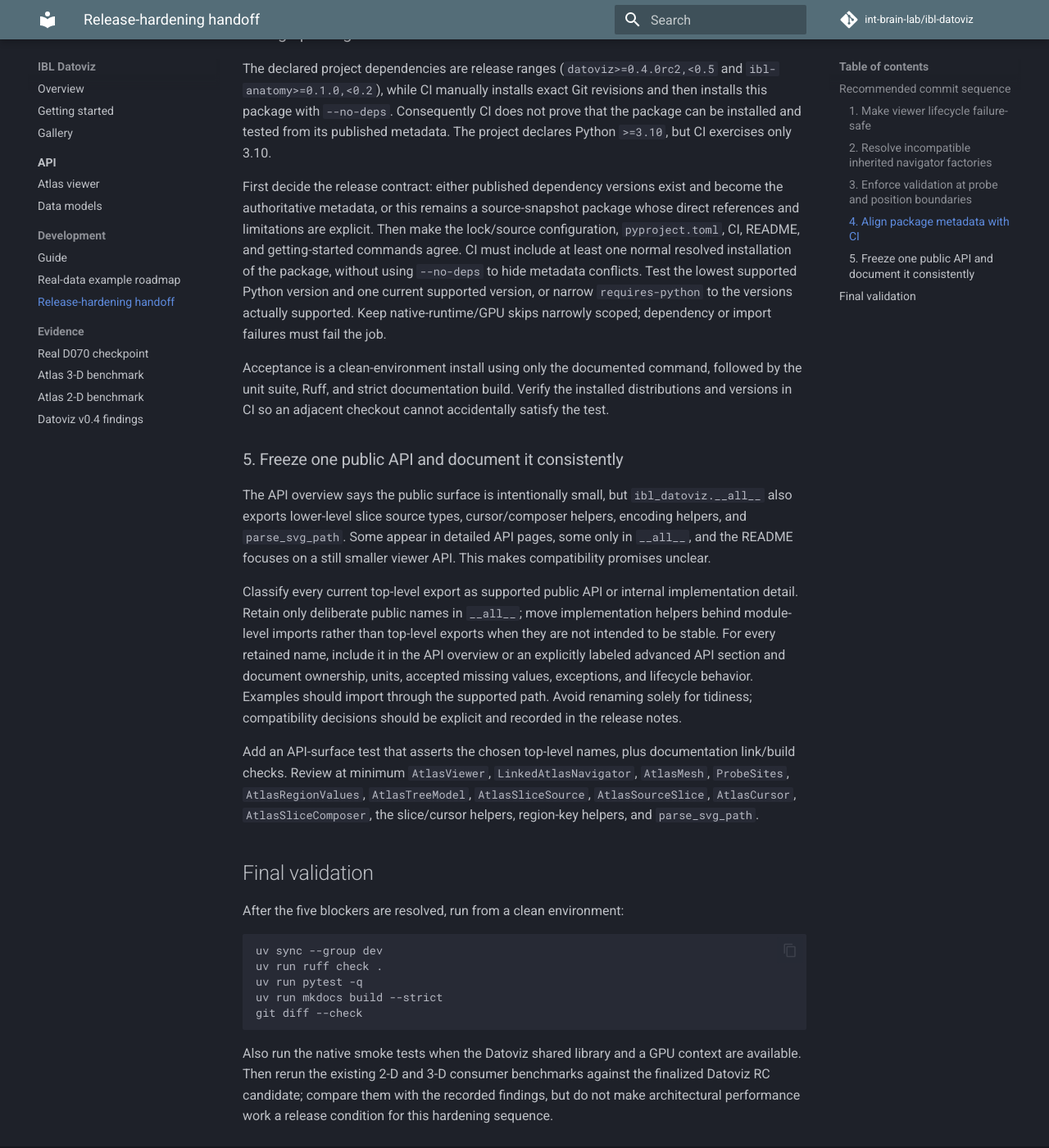
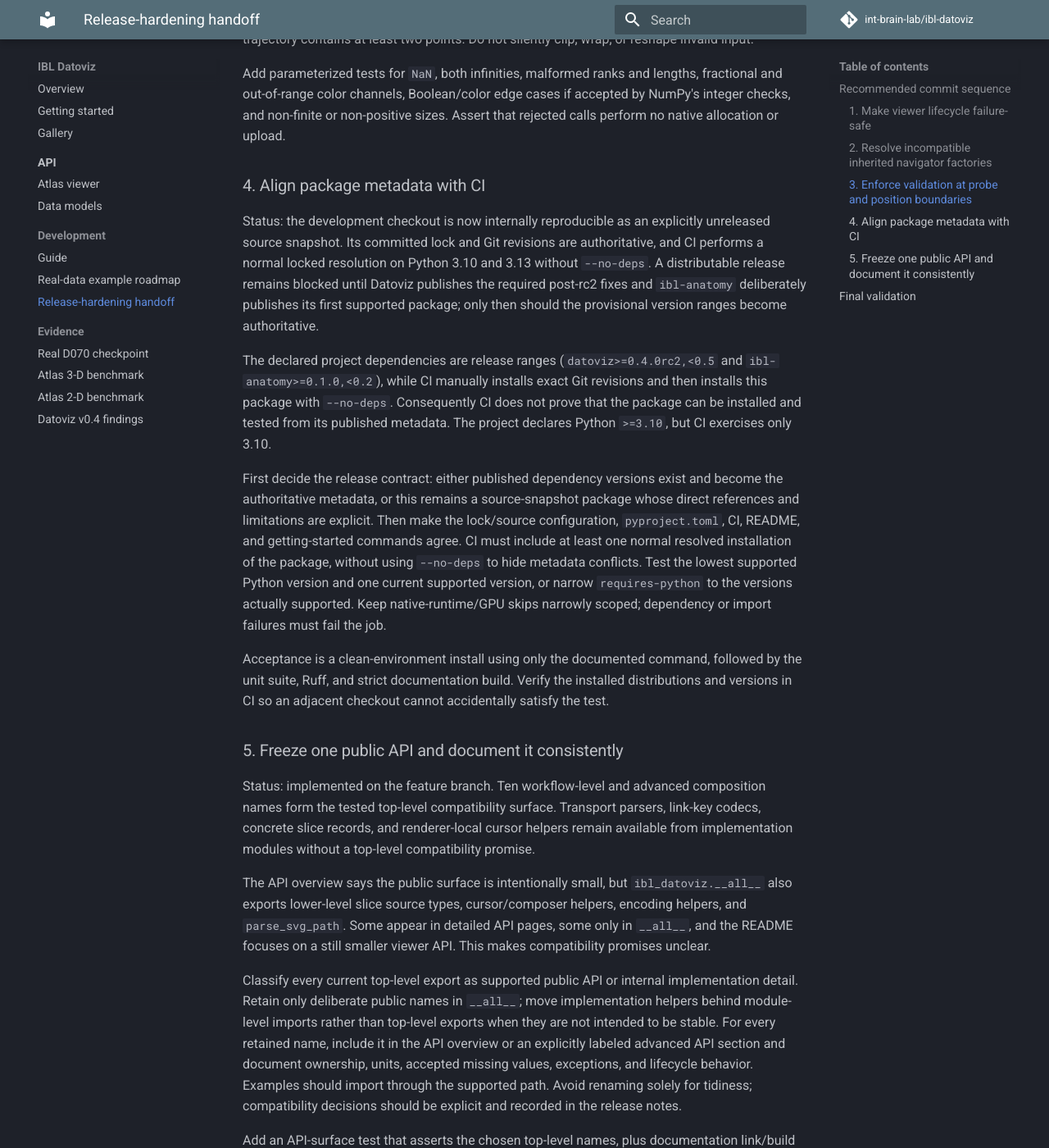
Before and after one commit to int-brain-lab/ibl-datoviz, an MkDocs documentation site: the page built from docs/RELEASE_HARDENING_HANDOFF.md, in a window 1280 px wide and 1400 px high, scrolled down 2242 px. Shown: the whole window at 82% size. Built offline with MkDocs 1.6.1 and Material for MkDocs 9.7.7, drawn with Linux system fonts in a browser that asks for light colours; comment, search, counter and statistics services are not loaded; some of the changed text lies outside the part shown.

Commit message:
build: define reproducible source snapshot

```diff
--- a/docs/RELEASE_HARDENING_HANDOFF.md
+++ b/docs/RELEASE_HARDENING_HANDOFF.md
@@ -46,6 +46,10 @@
 
 ### 2. Resolve incompatible inherited navigator factories
 
+Status: implemented on the feature branch. The three surface-only factories are explicitly
+rejected on `LinkedAtlasNavigator` before loading or native allocation, and their errors direct
+callers to the three volume-aware navigator factories.
+
 `LinkedAtlasNavigator` inherits `AtlasViewer.from_pack()`, `from_assets()`, and
 `from_asset_set()`. Those class methods instantiate `cls` with only a mesh (and sometimes a
 catalog), but `LinkedAtlasNavigator.__init__()` also requires `volumes`. Calls such as
@@ -63,6 +67,10 @@
 the runtime behavior.
 
 ### 3. Enforce validation at probe and position boundaries
+
+Status: implemented on the feature branch. World positions, trajectory widths, site radii, color
+channels, scalar infinities, and value ranges are validated before native allocation or upload;
+`NaN` remains the supported missing scalar value.
 
 Validation is split between `AtlasMesh.normalize_points()`, `AtlasViewer.set_probe()`,
 `AtlasViewer.set_probe_sites()`, and `ProbeSites.from_arrays()`. The paths are inconsistent. In
@@ -85,6 +93,12 @@
 
 ### 4. Align package metadata with CI
 
+Status: the development checkout is now internally reproducible as an explicitly unreleased source
+snapshot. Its committed lock and Git revisions are authoritative, and CI performs a normal locked
+resolution on Python 3.10 and 3.13 without `--no-deps`. A distributable release remains blocked
+until Datoviz publishes the required post-rc2 fixes and `ibl-anatomy` deliberately publishes its
+first supported package; only then should the provisional version ranges become authoritative.
+
 The declared project dependencies are release ranges (`datoviz>=0.4.0rc2,<0.5` and
 `ibl-anatomy>=0.1.0,<0.2`), while CI manually installs exact Git revisions and then installs this
 package with `--no-deps`. Consequently CI does not prove that the package can be installed and
@@ -105,6 +119,11 @@
 CI so an adjacent checkout cannot accidentally satisfy the test.
 
 ### 5. Freeze one public API and document it consistently
+
+Status: implemented on the feature branch. Ten workflow-level and advanced composition names form
+the tested top-level compatibility surface. Transport parsers, link-key codecs, concrete slice
+records, and renderer-local cursor helpers remain available from implementation modules without a
+top-level compatibility promise.
 
 The API overview says the public surface is intentionally small, but `ibl_datoviz.__all__` also
 exports lower-level slice source types, cursor/composer helpers, encoding helpers, and
--- a/pyproject.toml
+++ b/pyproject.toml
@@ -11,6 +11,8 @@
 license = {text = "MIT"}
 
 dependencies = [
+    # Provisional release bounds for the eventual distributable package. During
+    # incubation, the immutable [tool.uv.sources] revisions below are authoritative.
     "datoviz>=0.4.0rc2,<0.5",
     "ibl-anatomy>=0.1.0,<0.2",
     "numpy>=1.24",
@@ -27,7 +29,8 @@
 testpaths = ["tests"]
 
 [tool.uv.sources]
-# Immutable revisions define the spike. Adjacent source checkouts may override via PYTHONPATH.
+# Immutable revisions define this unreleased source snapshot. Adjacent source
+# checkouts may override them only through an explicit PYTHONPATH development command.
 datoviz = { git = "https://github.com/datoviz/datoviz.git", rev = "3bdfee4e871d27775c471779b5f711723cd22db8" }
 ibl-anatomy = { git = "https://github.com/int-brain-lab/ibl-anatomy.git", rev = "c66486c7f38f0751848dde0f12a718c8d49e81aa" }
 
```
Also changed, not shown: docs/development.md (+4 -4 lines), docs/getting-started.md (+5 -2 lines), 2 other files.
